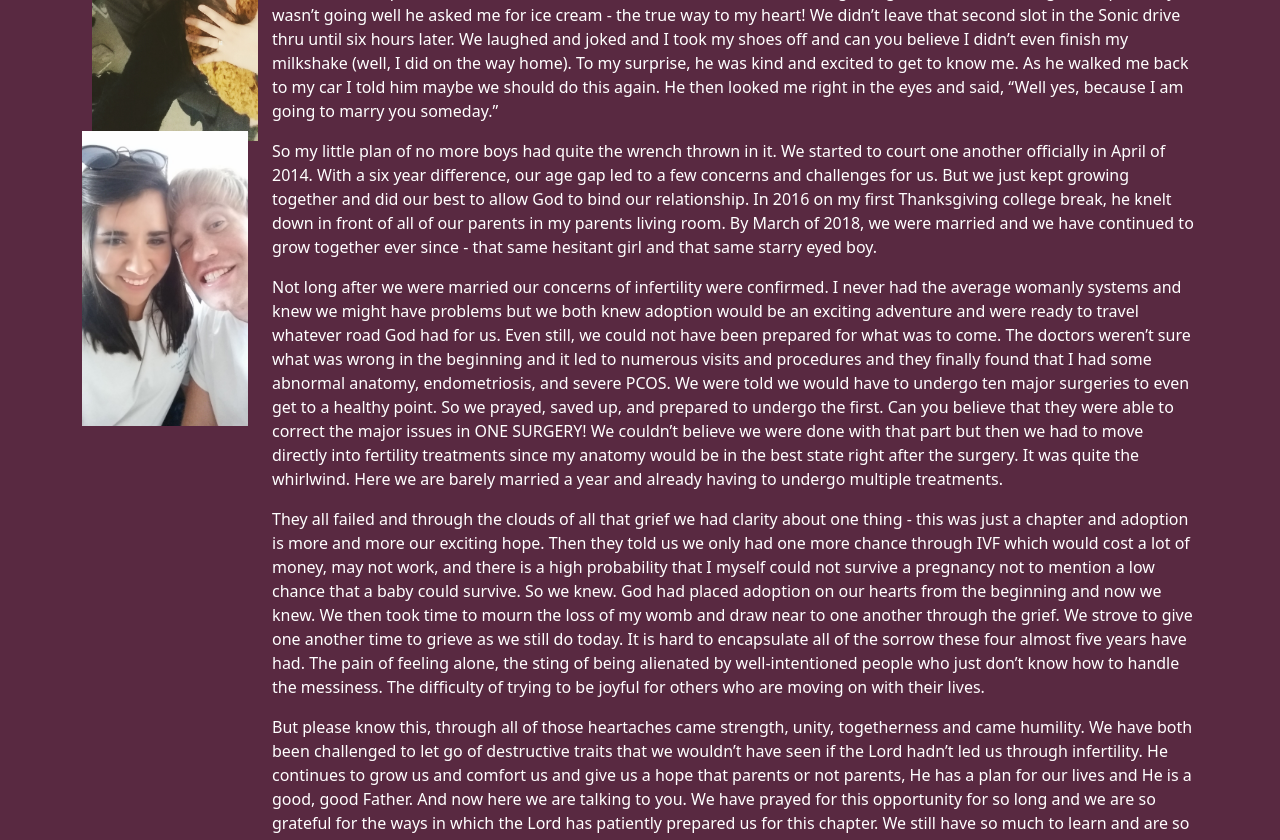
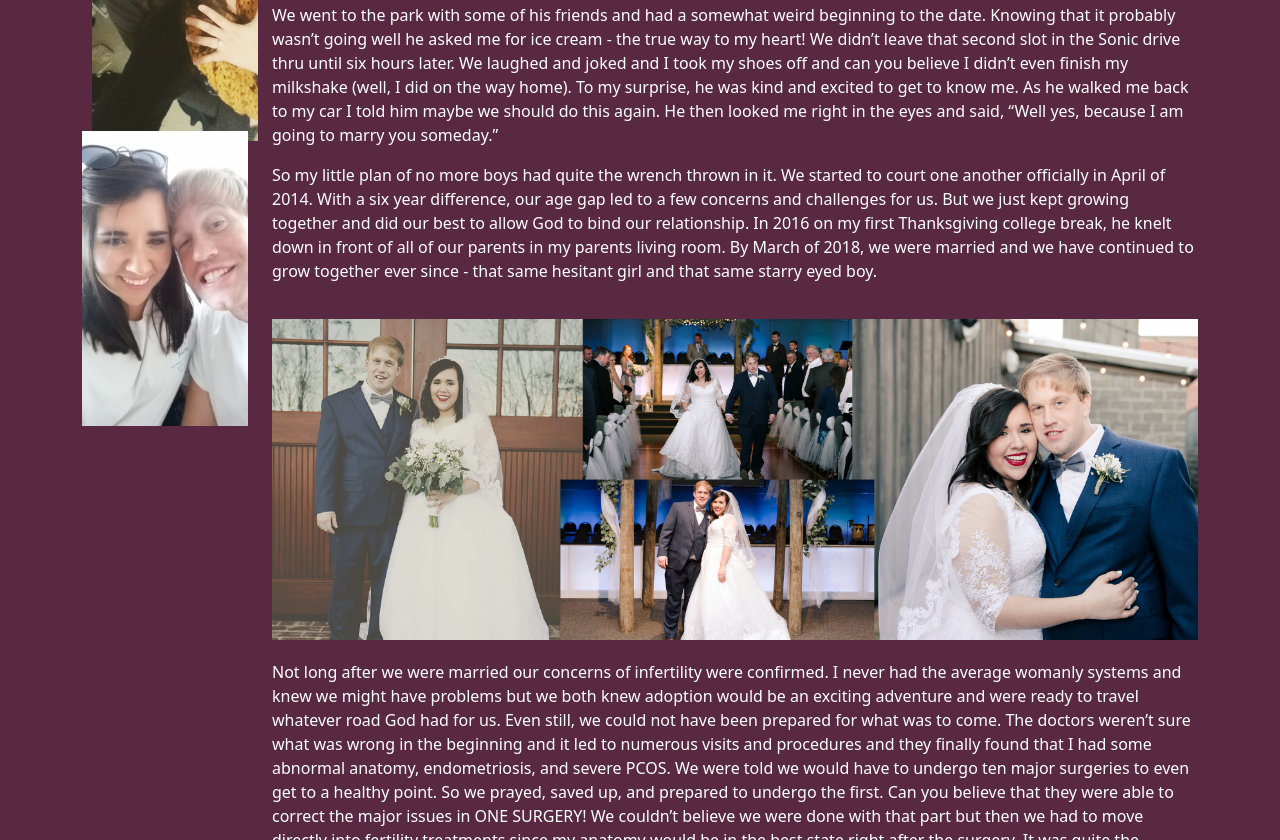
Before and after one commit to c-moyer/worden-family-adoption, a plain HTML site: page index.html in a window 1280 px wide. Shown: the part 3484-4324 px from the top of the page. Drawn offline with nearby package versions, Linux system fonts and the light colour scheme.

Commit message:
add more images

```diff
--- a/assets/main.css
+++ b/assets/main.css
@@ -118,3 +118,8 @@ table td {
 .our-story-text p{
   color: white;
 }
+
+.our-story-text img{
+  width: 100%;
+  margin: 20px 0 20px 0;
+}
--- a/index.html
+++ b/index.html
@@ -93,7 +93,7 @@
         <p>
           So my little plan of no more boys had quite the wrench thrown in it. We started to court one another officially in April of 2014. With a six year difference, our age gap led to a few concerns and challenges for us. But we just kept growing together and did our best to allow God to bind our relationship. In 2016 on my first Thanksgiving college break, he knelt down in front of all of our parents in my parents living room. By March of 2018, we were married and we have continued to grow together ever since - that same hesitant girl and that same starry eyed boy.
         </p>
-
+        <img src="assets/our-story-hero.png">
         <p>
           Not long after we were married our concerns of infertility were confirmed. I never had the average womanly systems and knew we might have problems but we both knew adoption would be an exciting adventure and were ready to travel whatever road God had for us. Even still, we could not have been prepared for what was to come. The doctors weren’t sure what was wrong in the beginning and it led to numerous visits and procedures and they finally found that I had some abnormal anatomy, endometriosis, and severe PCOS. We were told we would have to undergo ten major surgeries to even get to a healthy point. So we prayed, saved up, and prepared to undergo the first. Can you believe that they were able to correct the major issues in ONE SURGERY! We couldn’t believe we were done with that part but then we had to move directly into fertility treatments since my anatomy would be in the best state right after the surgery. It was quite the whirlwind. Here we are barely married a year and already having to undergo multiple treatments.
         </p>
```
Also changed, not shown: assets/our-story-hero.png (added).
